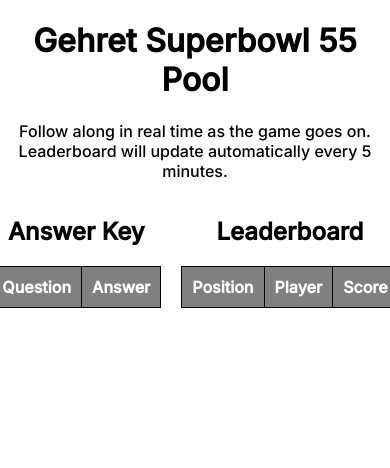
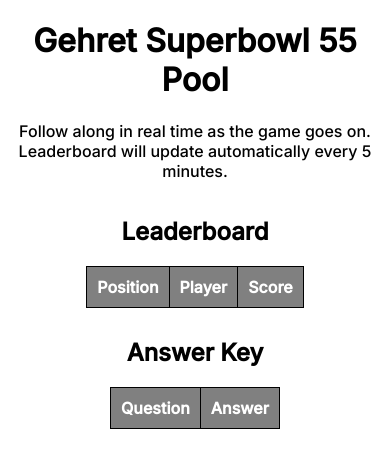
Before and after one commit to samgehret/samgehret.github.io, a plain HTML site: page index.html in a window 390 px wide. Drawn offline with nearby package versions, Linux system fonts and the light colour scheme; no server answers.

Commit message:
reformat for phone

```diff
--- a/index.html
+++ b/index.html
@@ -17,10 +17,6 @@
                 /* color: white; */
             }
 
-            /* .answer-key {
-                /* width: 50%; */
-            } */
-
             table {
                 border-spacing: 10px;
             }
@@ -30,6 +26,8 @@
                 display: flex;
                 justify-content: center;
                 margin: 10px;
+                flex-wrap: wrap;
+                /* flex-direction: column-reverse; */
             }
 
             table, th, td {
@@ -62,13 +60,13 @@
             </p>
         </div>
         <div class="flex-container">
+            <div class = 'leaderdiv'>
+                <h2 class = 'header'>Leaderboard</h2>
+                <div class='leaderboard'></div>
+            </div>
             <div class = 'answer-key'>
                 <h2 class = 'header'>Answer Key</h2>
                 <div class='question-answer'></div>
-            </div>
-            <div>
-                <h2 class = 'header'>Leaderboard</h2>
-                <div class='leaderboard'></div>
             </div>
 
 
```
